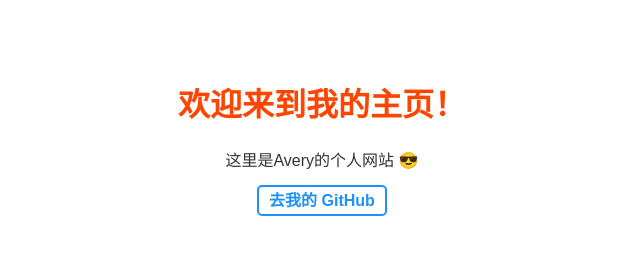
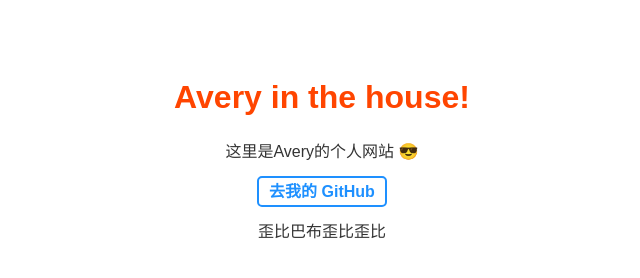
Before and after one commit to Avery-Cheung/Avery-Cheung.github.io, a plain HTML site: page index.html in a window 1280 px wide. Shown: the whole page, without its empty margins (318-958 px from the left). Drawn offline with Linux system fonts and the light colour scheme.

Commit message:
说明修改内容

```diff
--- a/index.html
+++ b/index.html
@@ -40,8 +40,9 @@ a:hover {
 
 </head>
 <body>
-    <h1>欢迎来到我的主页！</h1>
+    <h1>Avery in the house!</h1>
     <p>这里是Avery的个人网站 😎</p>
     <p><a href="https://github.com/Avery-Cheung" target="_blank">去我的 GitHub</a></p>
+<p>歪比巴布歪比歪比
 </body>
 </html>
```
